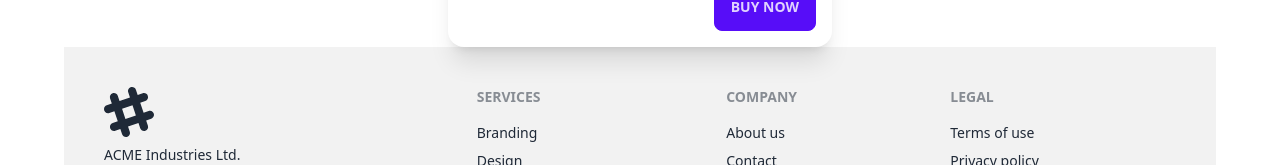
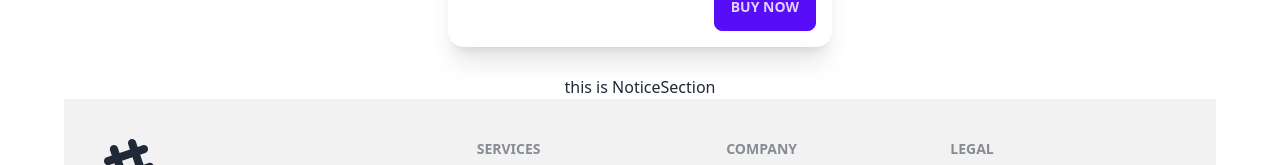
Before and after one commit to MuhiuddinSamim/OllO-summer-camp-client-side, a React (Create React App) app: page / in a window 1280 px wide. Shown: the part 1451-1616 px from the top of the page. Built offline with nearby package versions, Linux system fonts and the light colour scheme; no server answers.

Commit message:
NoticeSection

```diff
--- a/package.json
+++ b/package.json
@@ -14,6 +14,7 @@
     "react-helmet-async": "^1.3.0",
     "react-hook-form": "^7.44.3",
     "react-icons": "^4.9.0",
+    "react-responsive-carousel": "^3.2.23",
     "react-router-dom": "^6.11.2",
     "react-scripts": "5.0.1",
     "sort-by": "^1.2.0",
--- a/src/Components/Home/Home/Home.js
+++ b/src/Components/Home/Home/Home.js
@@ -3,6 +3,7 @@ import { Helmet } from 'react-helmet-async';
 import SliderSection from '../SliderSection/SliderSection';
 import PopularClasses from '../PopularClasses/PopularClasses';
 import PopularInstructors from '../PopularInstructors/PopularInstructors';
+import NoticeSection from '../NoticeSection/NoticeSection';
 
 const Home = () => {
     return (
@@ -14,6 +15,7 @@ const Home = () => {
             <SliderSection></SliderSection>
             <PopularClasses></PopularClasses>
             <PopularInstructors></PopularInstructors>
+            <NoticeSection/>
         </div>
     );
 };
--- /dev/null
+++ b/src/Components/Home/NoticeSection/NoticeSection.js
@@ -0,0 +1,11 @@
+import React from 'react';
+
+const NoticeSection = () => {
+    return (
+        <div className='text-center mt-7'>
+            <h1>this is NoticeSection </h1>
+        </div>
+    );
+};
+
+export default NoticeSection;
--- a/src/Components/Home/SliderSection/SliderSection.js
+++ b/src/Components/Home/SliderSection/SliderSection.js
@@ -4,28 +4,28 @@ const SliderSection = () => {
     return (
         <div className="carousel w-full h-96">
             <div id="slide1" className="carousel-item relative w-full">
-                <img  src="https://i.ibb.co/7n1r63f/3.png" className="w-full h-96" alt='' />
+                <img src="https://i.ibb.co/7n1r63f/3.png" className="w-full" />
                 <div className="absolute flex justify-between transform -translate-y-1/2 left-5 right-5 top-1/2">
                     <a href="#slide4" className="btn btn-circle">❮</a>
                     <a href="#slide2" className="btn btn-circle">❯</a>
                 </div>
             </div>
             <div id="slide2" className="carousel-item relative w-full">
-            <img  src="https://i.ibb.co/7n1r63f/3.png" className="w-full h-96" alt='' />
+                <img src="https://i.ibb.co/7n1r63f/3.png" className="w-full" />
                 <div className="absolute flex justify-between transform -translate-y-1/2 left-5 right-5 top-1/2">
                     <a href="#slide1" className="btn btn-circle">❮</a>
                     <a href="#slide3" className="btn btn-circle">❯</a>
                 </div>
             </div>
             <div id="slide3" className="carousel-item relative w-full">
-            <img  src="https://i.ibb.co/7n1r63f/3.png" className="w-full h-96" alt='' />
+                <img src="https://i.ibb.co/7n1r63f/3.png" className="w-full" />
                 <div className="absolute flex justify-between transform -translate-y-1/2 left-5 right-5 top-1/2">
                     <a href="#slide2" className="btn btn-circle">❮</a>
                     <a href="#slide4" className="btn btn-circle">❯</a>
                 </div>
             </div>
             <div id="slide4" className="carousel-item relative w-full">
-            <img  src="https://i.ibb.co/7n1r63f/3.png" className="w-full h-96" alt='' />
+                <img src="https://i.ibb.co/7n1r63f/3.png" className="w-full" />
                 <div className="absolute flex justify-between transform -translate-y-1/2 left-5 right-5 top-1/2">
                     <a href="#slide3" className="btn btn-circle">❮</a>
                     <a href="#slide1" className="btn btn-circle">❯</a>
```
Also changed, not shown: 1 other file (tests, documents, lock files or other folders).
